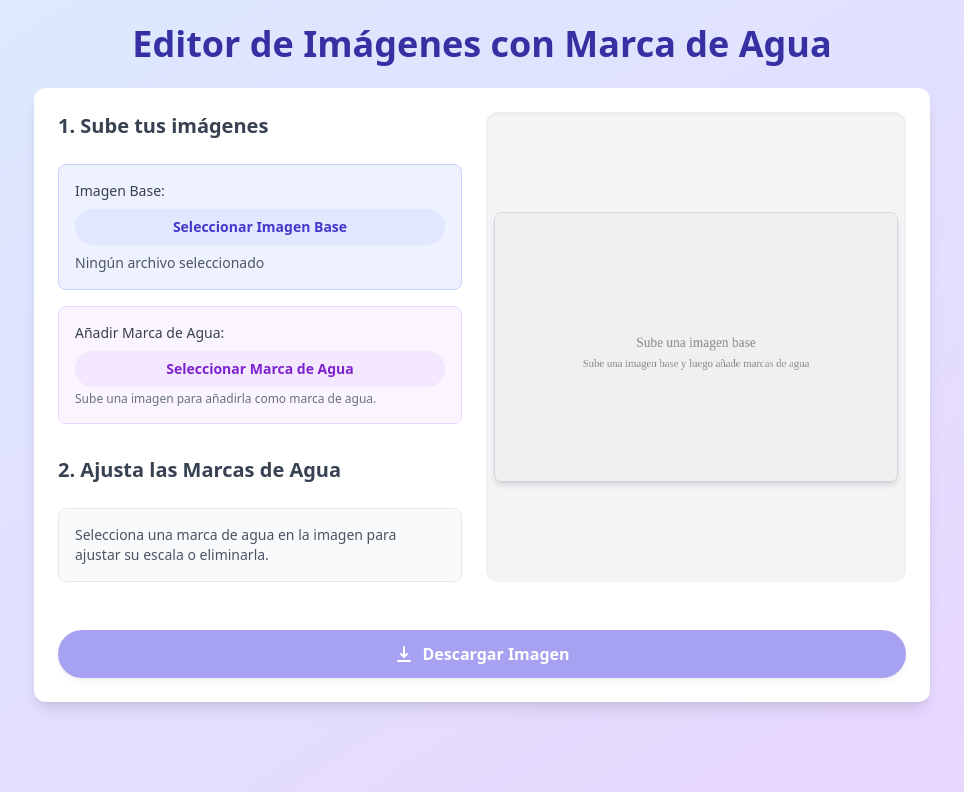
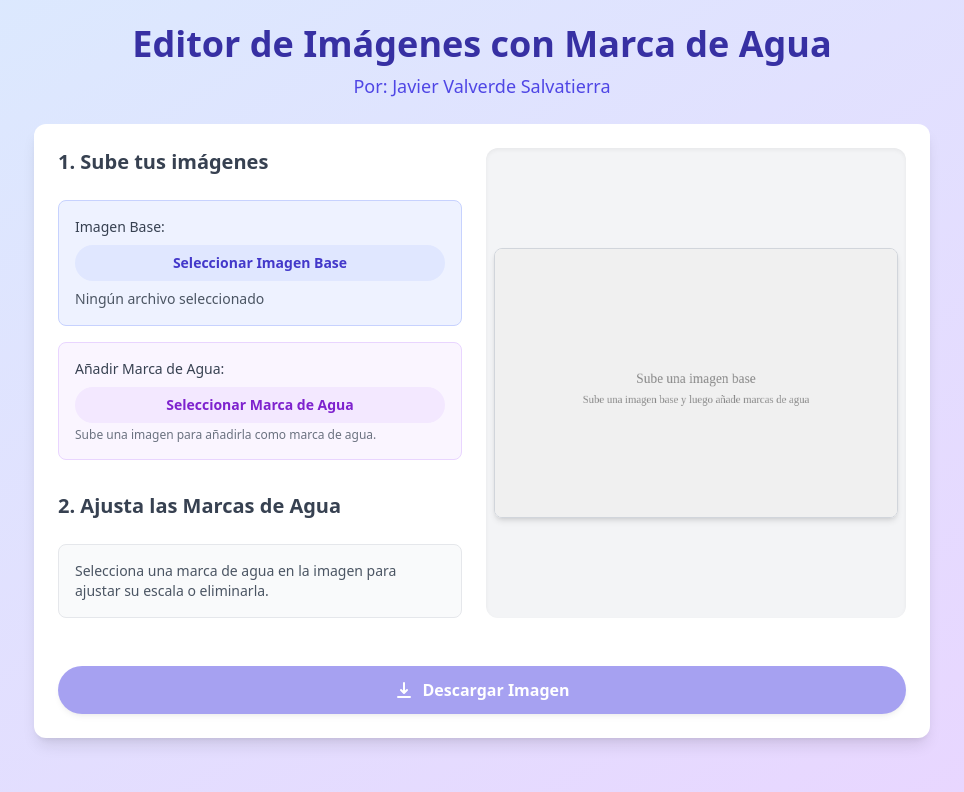
Before and after one commit to JaviSalvatierra/MarcadeAgua, a React (Create React App) app: page / in a window 1280 px wide. Shown: the top 792 px of the page, without its empty margins (158-1122 px from the left). Built offline with nearby package versions, Linux system fonts and the light colour scheme.

Commit message:
Últimos cambios de la aplicación

```diff
--- a/src/App.js
+++ b/src/App.js
@@ -361,9 +361,12 @@ const App = () => {
                 `}
             </style>
 
-            <h1 className="text-3xl sm:text-4xl font-bold text-indigo-800 mb-6 text-center">
+            <h1 className="text-3xl sm:text-4xl font-bold text-indigo-800 mb-2 text-center">
                 Editor de Imágenes con Marca de Agua
             </h1>
+            <p className="text-lg text-indigo-600 mb-6 text-center">
+                Por: Javier Valverde Salvatierra
+            </p>
 
             {/* Contenedor principal de la aplicación - Ahora usa flex-wrap para el ordenamiento */}
             <div className="bg-white p-6 rounded-xl shadow-lg w-full max-w-4xl flex flex-wrap gap-6">
```
